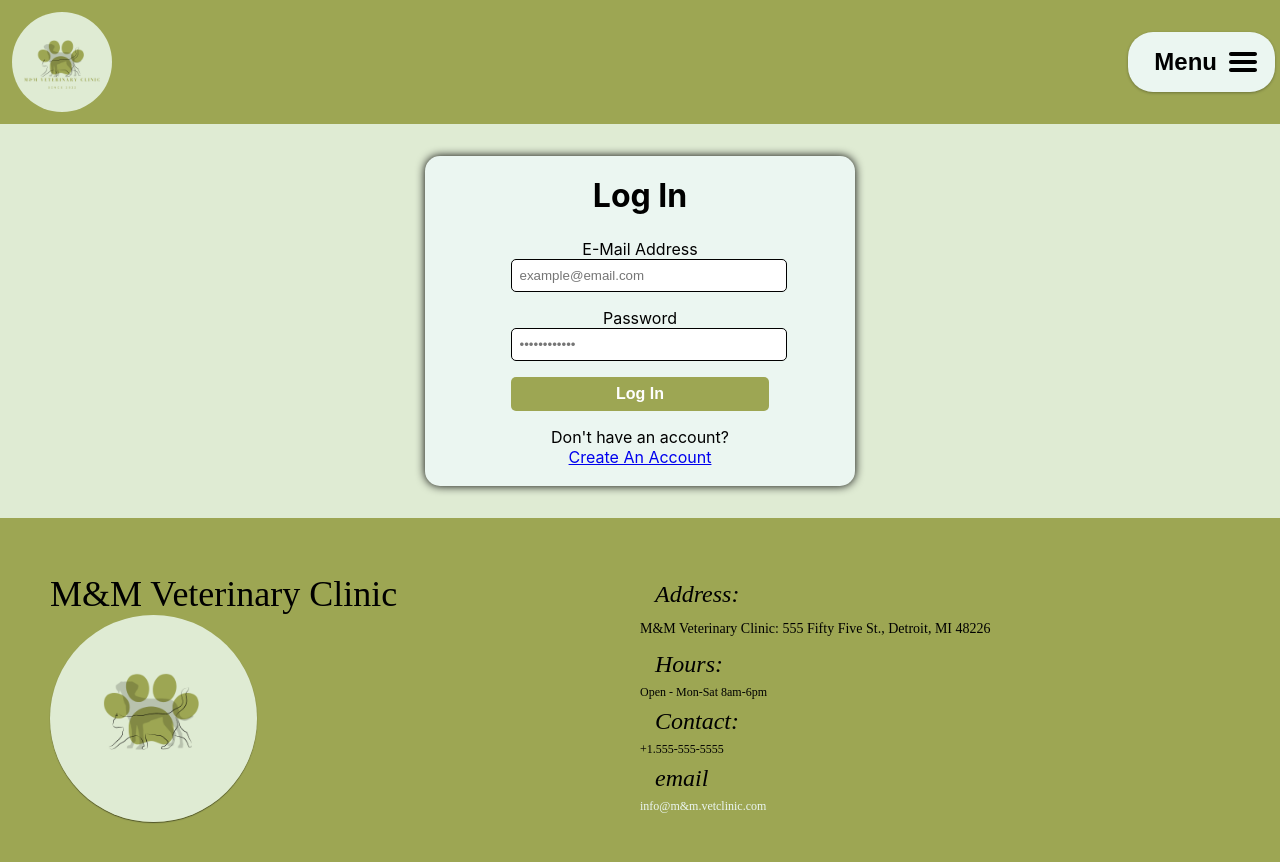
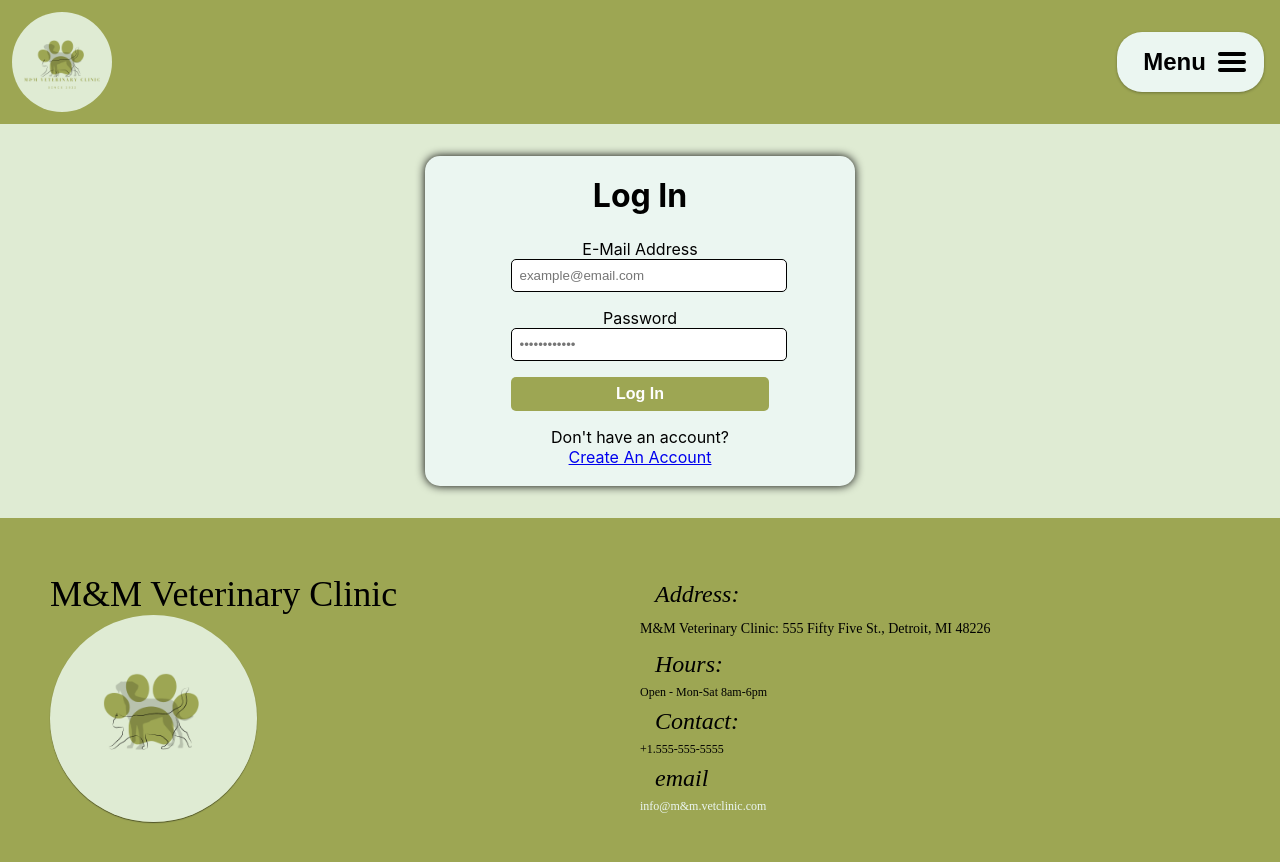
Before and after one commit to kirkwood616/mm-vet-app-frontend, a React (Create React App) app: page / in a window 1280 px wide. Shown: the top 862 px of the page. Built offline with nearby package versions, Linux system fonts and the light colour scheme.

Commit message:
Added margin-right to nav menu

```diff
--- a/src/components/NavMenu.css
+++ b/src/components/NavMenu.css
@@ -51,6 +51,7 @@
   justify-content: space-between;
   align-items: center;
   padding: 14px 16px;
+  margin-right: 0.7rem;
   box-shadow: 0 1px 3px rgba(0, 0, 0, 0.3);
   border: none;
   vertical-align: middle;
```
